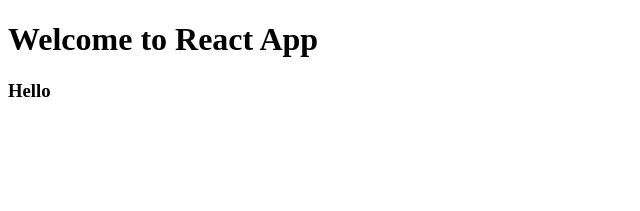
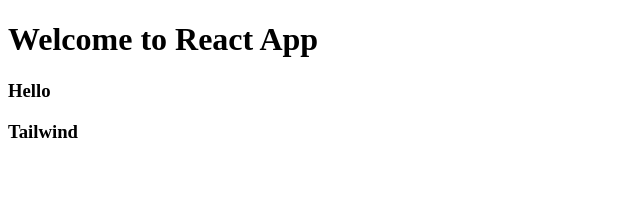
Before and after one commit to joeanidas-6s/github-curriculum, a React (Vite) app: page / in a window 1280 px wide. Shown: the top 211 px of the page, without its empty margins (0-640 px from the left). Built offline with nearby package versions, Linux system fonts and the light colour scheme.

Commit message:
New line

```diff
--- a/src/App.tsx
+++ b/src/App.tsx
@@ -5,6 +5,7 @@
     <>
       <h1>Welcome to React App</h1>
       <h3>Hello</h3>
+          <h3>Tailwind</h3>
 
     </>
   )
```
